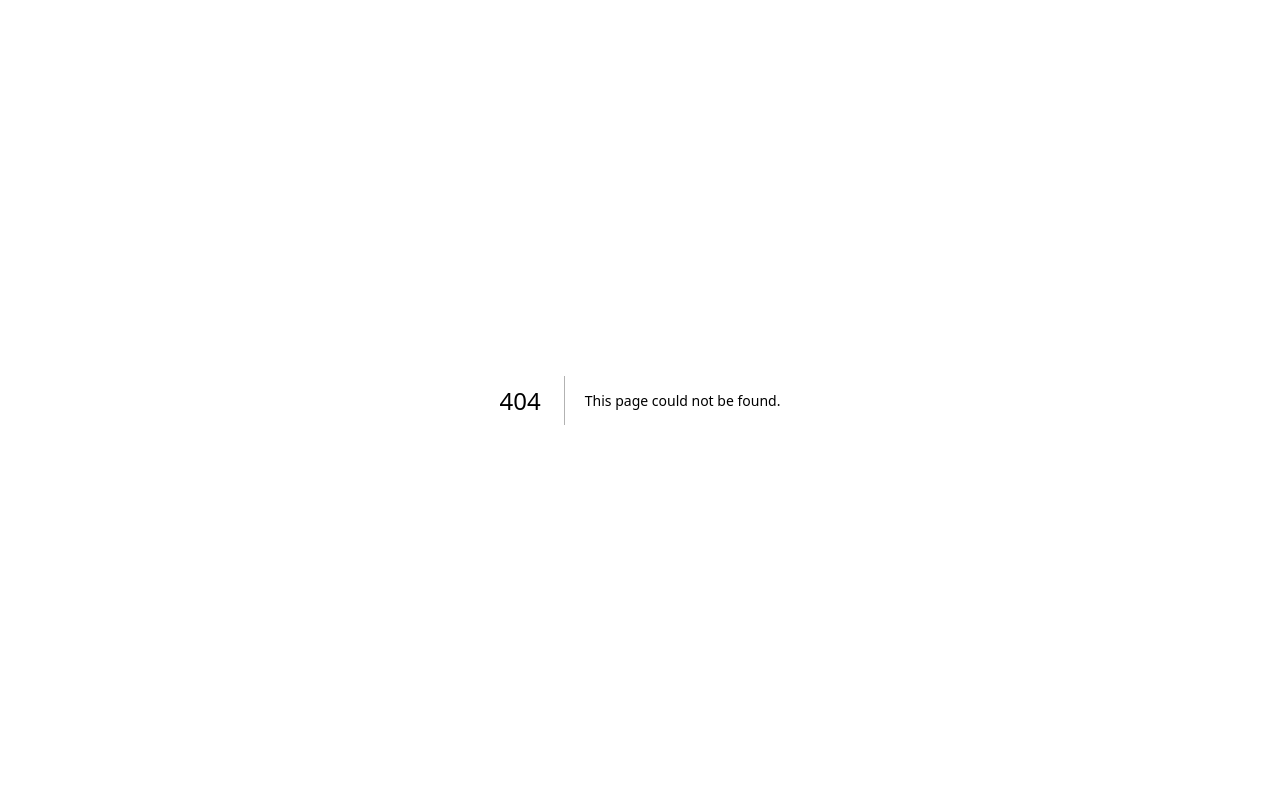
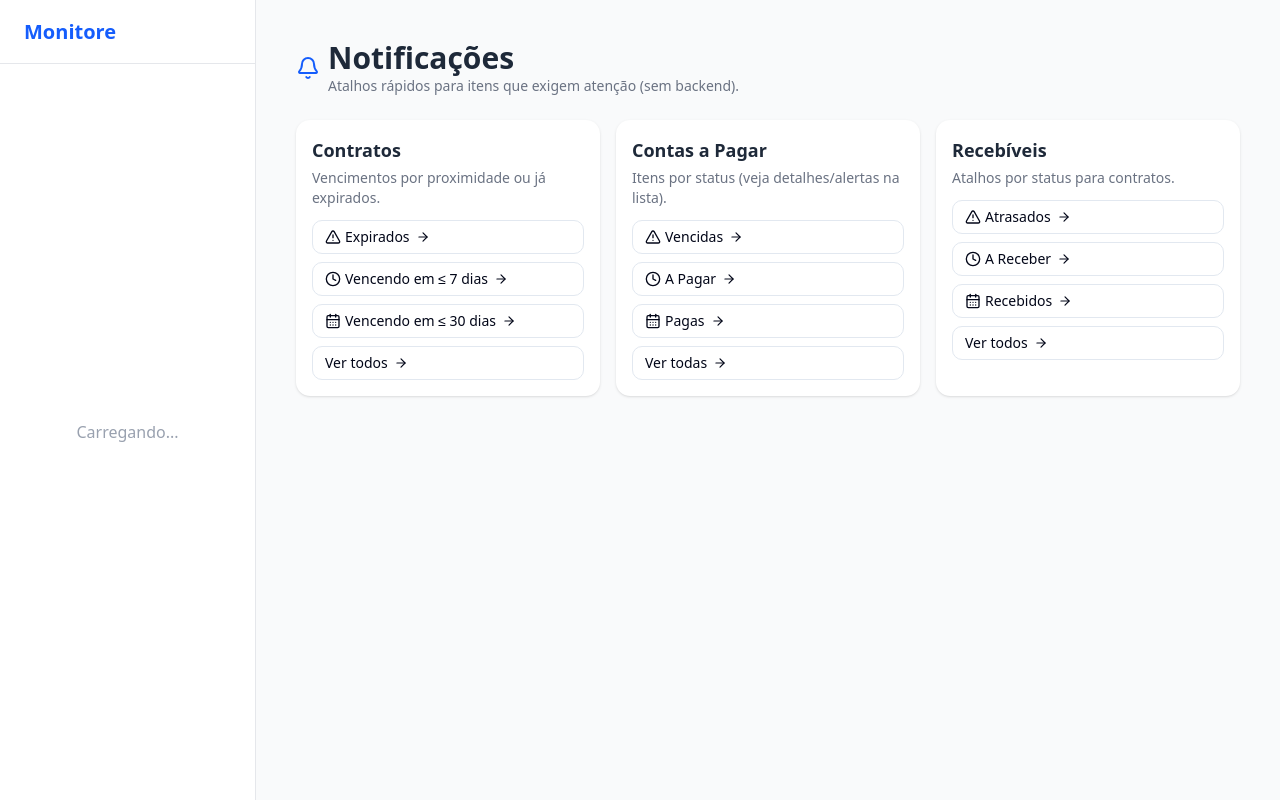
Before and after one commit to EriveltonArruda/monitore-frontend, a Next.js app: page /dashboard/notifications in a window 1280 px wide. Before the commit this address had no page. Built offline with nearby package versions, Linux system fonts and the light colour scheme.

Commit message:
feat(notifications): cria página /dashboard/notifications com atalhos para contratos, contas a pagar e recebíveis

```diff
--- a/package.json
+++ b/package.json
@@ -12,12 +12,14 @@
     "@radix-ui/react-select": "^2.2.5",
     "@radix-ui/react-slot": "^1.2.3",
     "@react-pdf/renderer": "^4.3.0",
+    "@types/pdfkit": "^0.17.3",
     "class-variance-authority": "^0.7.1",
     "clsx": "^2.1.1",
     "date-fns": "^4.1.0",
     "js-cookie": "^3.0.5",
     "lucide-react": "^0.523.0",
     "next": "15.3.4",
+    "pdfkit": "^0.17.2",
     "react": "^19.0.0",
     "react-dom": "^19.0.0",
     "recharts": "^3.0.2",
--- /dev/null
+++ b/src/app/dashboard/notifications/page.tsx
@@ -0,0 +1,155 @@
+// src/app/dashboard/notifications/page.tsx
+import Link from "next/link";
+import { Bell, Clock, CalendarDays, AlertTriangle, ArrowRight } from "lucide-react";
+
+export const revalidate = 0;
+
+export default function NotificationsPage() {
+  // util: criação de links com classes consistentes
+  const A = (
+    { href, children, title }: { href: string; children: React.ReactNode; title?: string }
+  ) => (
+    <Link
+      href={href}
+      title={title}
+      className="inline-flex items-center gap-1 px-3 py-1.5 rounded-lg border text-sm hover:bg-gray-50"
+    >
+      {children}
+      <ArrowRight size={14} className="ml-0.5" />
+    </Link>
+  );
+
+  return (
+    <div className="max-w-7xl mx-auto">
+      {/* Header */}
+      <div className="flex items-center justify-between mb-6">
+        <div className="flex items-center gap-2">
+          <Bell className="text-blue-600" />
+          <div>
+            <h1 className="text-3xl font-bold text-gray-800">Notificações</h1>
+            <p className="text-sm text-gray-500">
+              Atalhos rápidos para itens que exigem atenção (sem backend).
+            </p>
+          </div>
+        </div>
+      </div>
+
+      {/* Grid de seções */}
+      <div className="grid grid-cols-1 lg:grid-cols-3 gap-4">
+        {/* CONTRATOS */}
+        <section className="bg-white rounded-xl shadow-sm p-4">
+          <h2 className="text-lg font-semibold text-gray-800 mb-1">Contratos</h2>
+          <p className="text-sm text-gray-500 mb-3">
+            Vencimentos por proximidade ou já expirados.
+          </p>
+
+          <div className="flex flex-col gap-2">
+            <A
+              href="/dashboard/contracts?expiredOnly=true&order=asc"
+              title="Mostrar apenas contratos expirados"
+            >
+              <AlertTriangle size={16} /> Expirados
+            </A>
+
+            <A
+              href="/dashboard/contracts?dueInDays=7&order=asc"
+              title="Contratos que vencem em até 7 dias"
+            >
+              <Clock size={16} /> Vencendo em ≤ 7 dias
+            </A>
+
+            <A
+              href="/dashboard/contracts?dueInDays=30&order=asc"
+              title="Contratos que vencem em até 30 dias"
+            >
+              <CalendarDays size={16} /> Vencendo em ≤ 30 dias
+            </A>
+
+            <A
+              href="/dashboard/contracts?endFrom=&endTo=&order=asc"
+              title="Ir para lista de contratos"
+            >
+              Ver todos
+            </A>
+          </div>
+        </section>
+
+        {/* CONTAS A PAGAR */}
+        <section className="bg-white rounded-xl shadow-sm p-4">
+          <h2 className="text-lg font-semibold text-gray-800 mb-1">Contas a Pagar</h2>
+          <p className="text-sm text-gray-500 mb-3">
+            Itens por status (veja detalhes/alertas na lista).
+          </p>
+
+          <div className="flex flex-col gap-2">
+            <A
+              href="/dashboard/accounts-payable?status=VENCIDO"
+              title="Contas vencidas"
+            >
+              <AlertTriangle size={16} /> Vencidas
+            </A>
+
+            <A
+              href="/dashboard/accounts-payable?status=A_PAGAR"
+              title="Contas ainda a pagar"
+            >
+              <Clock size={16} /> A Pagar
+            </A>
+
+            <A
+              href="/dashboard/accounts-payable?status=PAGO"
+              title="Contas pagas"
+            >
+              <CalendarDays size={16} /> Pagas
+            </A>
+
+            <A
+              href="/dashboard/accounts-payable"
+              title="Ir para Contas a Pagar"
+            >
+              Ver todas
+            </A>
+          </div>
+        </section>
+
+        {/* RECEBÍVEIS */}
+        <section className="bg-white rounded-xl shadow-sm p-4">
+          <h2 className="text-lg font-semibold text-gray-800 mb-1">Recebíveis</h2>
+          <p className="text-sm text-gray-500 mb-3">
+            Atalhos por status para contratos.
+          </p>
+
+          <div className="flex flex-col gap-2">
+            <A
+              href="/dashboard/receivables?status=ATRASADO"
+              title="Recebíveis atrasados"
+            >
+              <AlertTriangle size={16} /> Atrasados
+            </A>
+
+            <A
+              href="/dashboard/receivables?status=A_RECEBER"
+              title="Recebíveis pendentes"
+            >
+              <Clock size={16} /> A Receber
+            </A>
+
+            <A
+              href="/dashboard/receivables?status=RECEBIDO"
+              title="Recebíveis já recebidos"
+            >
+              <CalendarDays size={16} /> Recebidos
+            </A>
+
+            <A
+              href="/dashboard/receivables"
+              title="Ir para Recebíveis"
+            >
+              Ver todos
+            </A>
+          </div>
+        </section>
+      </div>
+    </div>
+  );
+}
--- a/src/components/contracts/ContractsClient.tsx
+++ b/src/components/contracts/ContractsClient.tsx
@@ -3,7 +3,16 @@
 
 import React, { useEffect, useMemo, useState } from "react";
 import { useRouter, useSearchParams } from "next/navigation";
-import { PlusCircle, Pencil, Trash2, Calendar, Clock, Info } from "lucide-react";
+import {
+  PlusCircle,
+  Pencil,
+  Trash2,
+  Calendar,
+  Clock,
+  Info,
+  FileDown,
+  Printer,
+} from "lucide-react";
 import { format } from "date-fns";
 import { ptBR } from "date-fns/locale";
 import ContractFormModal from "./ContractsFormModal";
@@ -13,6 +22,31 @@ import { Pagination } from "@/components/Pagination";
 import Topbar from "../layout/Topbar";
 
 const API_BASE = process.env.NEXT_PUBLIC_API_BASE || "http://localhost:3001";
+
+// ---------- helpers download ----------
+async function download(url: string, filename: string) {
+  const res = await fetch(url);
+  if (!res.ok) {
+    const msg = await res.text().catch(() => "");
+    throw new Error(msg || "Falha ao baixar arquivo");
+  }
+  const blob = await res.blob();
+  const a = document.createElement("a");
+  a.href = URL.createObjectURL(blob);
+  a.download = filename;
+  document.body.appendChild(a);
+  a.click();
+  a.remove();
+  URL.revokeObjectURL(a.href);
+}
+function tsFilename(prefix: string, ext: "pdf") {
+  const now = new Date();
+  const pad = (n: number) => String(n).padStart(2, "0");
+  const stamp = `${now.getFullYear()}-${pad(now.getMonth() + 1)}-${pad(
+    now.getDate()
+  )}_${pad(now.getHours())}${pad(now.getMinutes())}`;
+  return `${prefix}_${stamp}.${ext}`;
+}
 
 type Municipality = { id: number; name: string };
 type Department = { id: number; name: string; municipalityId: number };
@@ -78,7 +112,8 @@ function alertTooltip(c: Contract) {
 }
 
 export default function ContractsClient(props: Props) {
-  const { initialContracts, totalContracts, page, totalPages, municipalities } = props;
+  const { initialContracts, totalContracts, page, totalPages, municipalities } =
+    props;
 
   const router = useRouter();
   const searchParams = useSearchParams();
@@ -109,7 +144,9 @@ export default function ContractsClient(props: Props) {
         setDepartments([]);
         return;
       }
-      const res = await fetch(`${API_BASE}/departments?municipalityId=${qMunicipalityId}&limit=9999`);
+      const res = await fetch(
+        `${API_BASE}/departments?municipalityId=${qMunicipalityId}&limit=9999`
+      );
       const json = await res.json().catch(() => ({ data: [] as Department[] }));
       setDepartments(json.data || []);
     };
@@ -135,13 +172,18 @@ export default function ContractsClient(props: Props) {
     router.push(`?${params.toString()}`);
   };
 
-  const handleDepartment = (e: React.ChangeEvent<HTMLSelectElement>) => setParam("departmentId", e.target.value);
-  const handleEndFrom = (e: React.ChangeEvent<HTMLInputElement>) => setParam("endFrom", e.target.value);
-  const handleEndTo = (e: React.ChangeEvent<HTMLInputElement>) => setParam("endTo", e.target.value);
-  const handleDueIn = (e: React.ChangeEvent<HTMLInputElement>) => setParam("dueInDays", e.target.value);
+  const handleDepartment = (e: React.ChangeEvent<HTMLSelectElement>) =>
+    setParam("departmentId", e.target.value);
+  const handleEndFrom = (e: React.ChangeEvent<HTMLInputElement>) =>
+    setParam("endFrom", e.target.value);
+  const handleEndTo = (e: React.ChangeEvent<HTMLInputElement>) =>
+    setParam("endTo", e.target.value);
+  const handleDueIn = (e: React.ChangeEvent<HTMLInputElement>) =>
+    setParam("dueInDays", e.target.value);
   const handleExpiredOnly = (e: React.ChangeEvent<HTMLInputElement>) =>
     setParam("expiredOnly", e.target.checked ? "true" : "");
-  const handleOrder = (e: React.ChangeEvent<HTMLSelectElement>) => setParam("order", e.target.value);
+  const handleOrder = (e: React.ChangeEvent<HTMLSelectElement>) =>
+    setParam("order", e.target.value);
 
   const clearFilters = () => {
     const keep: Array<[string, string]> = []; // se quiser manter algo, adicione aqui
@@ -154,7 +196,9 @@ export default function ContractsClient(props: Props) {
 
   // 🔔 Contadores para o sino (derivados da lista exibida)
   const notifCounts = useMemo(() => {
-    let d30 = 0, d7 = 0, today = 0;
+    let d30 = 0,
+      d7 = 0,
+      today = 0;
     for (const c of contracts) {
       if (c.alertTag === "D-30") d30++;
       else if (c.alertTag === "D-7") d7++;
@@ -171,7 +215,9 @@ export default function ContractsClient(props: Props) {
     if (!deleting) return;
     setIsDeleting(true);
     try {
-      const res = await fetch(`${API_BASE}/contracts/${deleting.id}`, { method: "DELETE" });
+      const res = await fetch(`${API_BASE}/contracts/${deleting.id}`, {
+        method: "DELETE",
+      });
       if (!res.ok) throw new Error("Falha ao excluir contrato.");
       setIsDeleteModalOpen(false);
       setDeleting(null);
@@ -192,8 +238,30 @@ export default function ContractsClient(props: Props) {
     setIsFormOpen(true);
   };
 
+  // 📄 Exportar PDF (lista com filtros da URL)
+  const exportListPdf = async () => {
+    const qs = new URLSearchParams();
+    if (qMunicipalityId) qs.set("municipalityId", qMunicipalityId);
+    if (qDepartmentId) qs.set("departmentId", qDepartmentId);
+    if (qSearch) qs.set("search", qSearch);
+    if (qEndFrom) qs.set("endFrom", qEndFrom);
+    if (qEndTo) qs.set("endTo", qEndTo);
+    if (qDueInDays) qs.set("dueInDays", qDueInDays);
+    if (qExpiredOnly) qs.set("expiredOnly", qExpiredOnly);
+    if (qOrder) qs.set("order", qOrder);
+
+    const url = `${API_BASE}/contracts/export-pdf?${qs.toString()}`;
+    try {
+      await download(url, tsFilename("contratos", "pdf"));
+    } catch (err) {
+      alert((err as Error).message);
+    }
+  };
+
   // presets para “Novo Contrato” com base nos filtros aplicados
-  const presetMunicipalityId = qMunicipalityId ? Number(qMunicipalityId) : undefined;
+  const presetMunicipalityId = qMunicipalityId
+    ? Number(qMunicipalityId)
+    : undefined;
   const presetDepartmentId = qDepartmentId ? Number(qDepartmentId) : undefined;
 
   return (
@@ -234,6 +302,15 @@ export default function ContractsClient(props: Props) {
           searchPlaceholder="Buscar por código/descrição…"
           notifications={notifCounts}
           actions={
+            <>
+              <button
+                onClick={exportListPdf}
+                className="border text-gray-700 hover:bg-gray-50 font-medium py-2 px-3 rounded-lg flex items-center gap-2"
+                title="Exportar lista (PDF)"
+              >
+                <FileDown size={18} />
+                <span>Exportar PDF</span>
+              </button>
               <button
                 onClick={openCreate}
                 className="bg-blue-600 hover:bg-blue-700 text-white font-bold py-2 px-4 rounded-lg flex items-center gap-2"
@@ -241,6 +318,7 @@ export default function ContractsClient(props: Props) {
                 <PlusCircle size={20} />
                 <span>Novo Contrato</span>
               </button>
+            </>
           }
         />
 
@@ -265,7 +343,9 @@ export default function ContractsClient(props: Props) {
             </div>
 
             <div>
-              <label className="block text-xs text-gray-500 mb-1">Órgão/Secretaria</label>
+              <label className="block text-xs text-gray-500 mb-1">
+                Órgão/Secretaria
+              </label>
               <select
                 title="Órgão/Secretaria"
                 value={qDepartmentId}
@@ -283,7 +363,9 @@ export default function ContractsClient(props: Props) {
             </div>
 
             <div>
-              <label className="block text-xs text-gray-500 mb-1">Vigência (Fim) de</label>
+              <label className="block text-xs text-gray-500 mb-1">
+                Vigência (Fim) de
+              </label>
               <input
                 type="date"
                 value={qEndFrom}
@@ -293,7 +375,9 @@ export default function ContractsClient(props: Props) {
             </div>
 
             <div>
-              <label className="block text-xs text-gray-500 mb-1">Vigência (Fim) até</label>
+              <label className="block text-xs text-gray-500 mb-1">
+                Vigência (Fim) até
+              </label>
               <input
                 type="date"
                 value={qEndTo}
@@ -303,7 +387,9 @@ export default function ContractsClient(props: Props) {
             </div>
 
             <div>
-              <label className="block text-xs text-gray-500 mb-1">Ordenar por fim</label>
+              <label className="block text-xs text-gray-500 mb-1">
+                Ordenar por fim
+              </label>
               <select
                 title="Ordenar por fim"
                 value={qOrder}
@@ -318,7 +404,9 @@ export default function ContractsClient(props: Props) {
 
           <div className="grid grid-cols-1 md:grid-cols-5 gap-3 mt-3">
             <div>
-              <label className="block text-xs text-gray-500 mb-1">Vencendo em (dias)</label>
+              <label className="block text-xs text-gray-500 mb-1">
+                Vencendo em (dias)
+              </label>
               <input
                 type="number"
                 min={1}
@@ -356,16 +444,20 @@ export default function ContractsClient(props: Props) {
         {/* Legenda dos alertas */}
         <div className="mb-4 flex flex-wrap items-center gap-2 text-xs text-gray-600">
           <span className="inline-flex items-center gap-1">
-            <span className="inline-block h-2.5 w-2.5 rounded-full bg-emerald-500" /> D-30
+            <span className="inline-block h-2.5 w-2.5 rounded-full bg-emerald-500" />{" "}
+            D-30
           </span>
           <span className="inline-flex items-center gap-1">
-            <span className="inline-block h-2.5 w-2.5 rounded-full bg-orange-500" /> D-7
+            <span className="inline-block h-2.5 w-2.5 rounded-full bg-orange-500" />{" "}
+            D-7
           </span>
           <span className="inline-flex items-center gap-1">
-            <span className="inline-block h-2.5 w-2.5 rounded-full bg-amber-600" /> HOJE
+            <span className="inline-block h-2.5 w-2.5 rounded-full bg-amber-600" />{" "}
+            HOJE
           </span>
           <span className="inline-flex items-center gap-1">
-            <span className="inline-block h-2.5 w-2.5 rounded-full bg-red-600" /> EXPIRADO
+            <span className="inline-block h-2.5 w-2.5 rounded-full bg-red-600" />{" "}
+            EXPIRADO
           </span>
           <span className="inline-flex items-center gap-1 text-gray-400 ml-2">
             <Info size={14} />
@@ -384,21 +476,32 @@ export default function ContractsClient(props: Props) {
                 <th className="p-3 font-semibold text-gray-600">Vigência</th>
                 <th className="p-3 font-semibold text-gray-600">Valor Mensal</th>
                 <th className="p-3 font-semibold text-gray-600">Alerta</th>
-                <th className="p-3 font-semibold text-gray-600 w-32">Ações</th>
+                <th className="p-3 font-semibold text-gray-600 w-40">Ações</th>
               </tr>
             </thead>
             <tbody>
               {contracts.map((c) => {
                 const period = [
-                  c.startDate ? format(new Date(c.startDate), "dd/MM/yyyy", { locale: ptBR }) : "—",
-                  c.endDate ? format(new Date(c.endDate), "dd/MM/yyyy", { locale: ptBR }) : "—",
+                  c.startDate
+                    ? format(new Date(c.startDate), "dd/MM/yyyy", { locale: ptBR })
+                    : "—",
+                  c.endDate
+                    ? format(new Date(c.endDate), "dd/MM/yyyy", { locale: ptBR })
+                    : "—",
                 ].join(" → ");
 
                 return (
-                  <tr key={c.id} className="border-b hover:bg-gray-50 last:border-b-0">
+                  <tr
+                    key={c.id}
+                    className="border-b hover:bg-gray-50 last:border-b-0"
+                  >
                     <td className="p-3 font-medium text-gray-800">{c.code}</td>
-                    <td className="p-3 text-gray-700">{c.municipality?.name ?? "—"}</td>
-                    <td className="p-3 text-gray-700">{c.department?.name ?? "—"}</td>
+                    <td className="p-3 text-gray-700">
+                      {c.municipality?.name ?? "—"}
+                    </td>
+                    <td className="p-3 text-gray-700">
+                      {c.department?.name ?? "—"}
+                    </td>
                     <td className="p-3 text-gray-700">
                       <div className="flex items-center gap-1">
                         <Calendar size={16} className="text-gray-400" />
@@ -416,13 +519,29 @@ export default function ContractsClient(props: Props) {
                           <Clock size={12} />
                           {c.alertTag}
                           {typeof c.daysToEnd === "number" && (
-                            <span className="opacity-80 ml-1">({c.daysToEnd}d)</span>
+                            <span className="opacity-80 ml-1">
+                              ({c.daysToEnd}d)
+                            </span>
                           )}
                         </span>
                       )}
                     </td>
                     <td className="p-3">
                       <div className="flex items-center gap-2">
+                        {/* PDF individual */}
+                        <button
+                          className="text-gray-400 hover:text-indigo-600"
+                          title="Baixar PDF do contrato"
+                          onClick={() =>
+                            download(
+                              `${API_BASE}/contracts/${c.id}/export-pdf`,
+                              tsFilename(`contrato_${c.id}`, "pdf")
+                            )
+                          }
+                        >
+                          <Printer size={18} />
+                        </button>
+
                         <button
                           onClick={() => openEdit(c)}
                           className="text-gray-400 hover:text-blue-600"
```
Also changed, not shown: 1 other file (tests, documents, lock files or other folders). Lines whose indentation alone changed are shown as unchanged.
